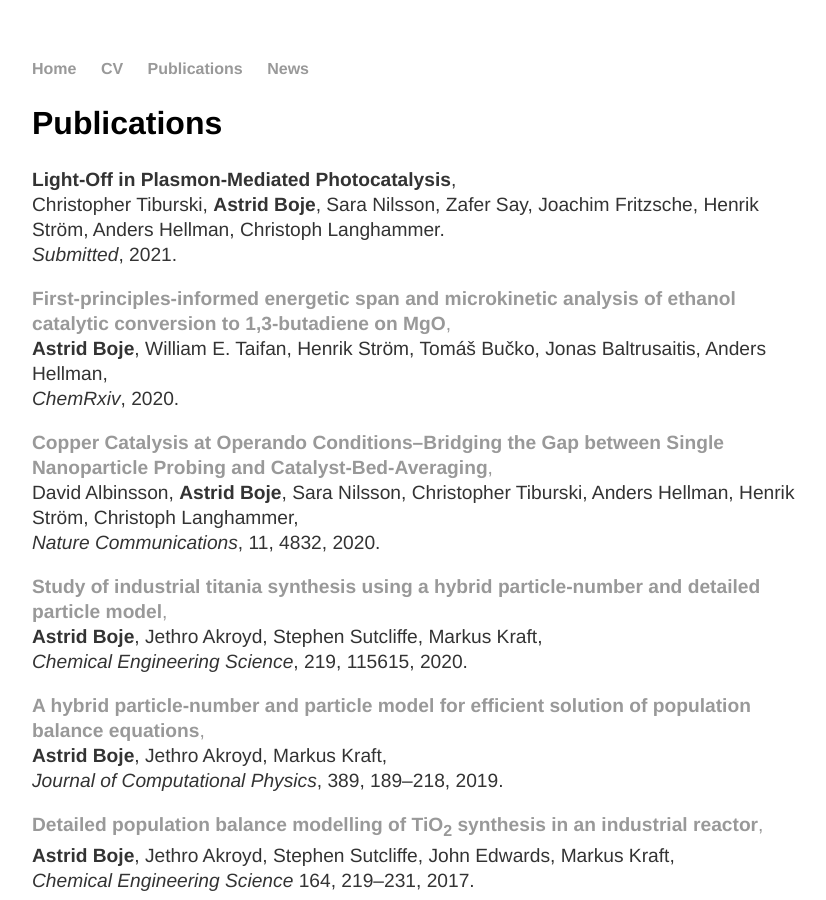
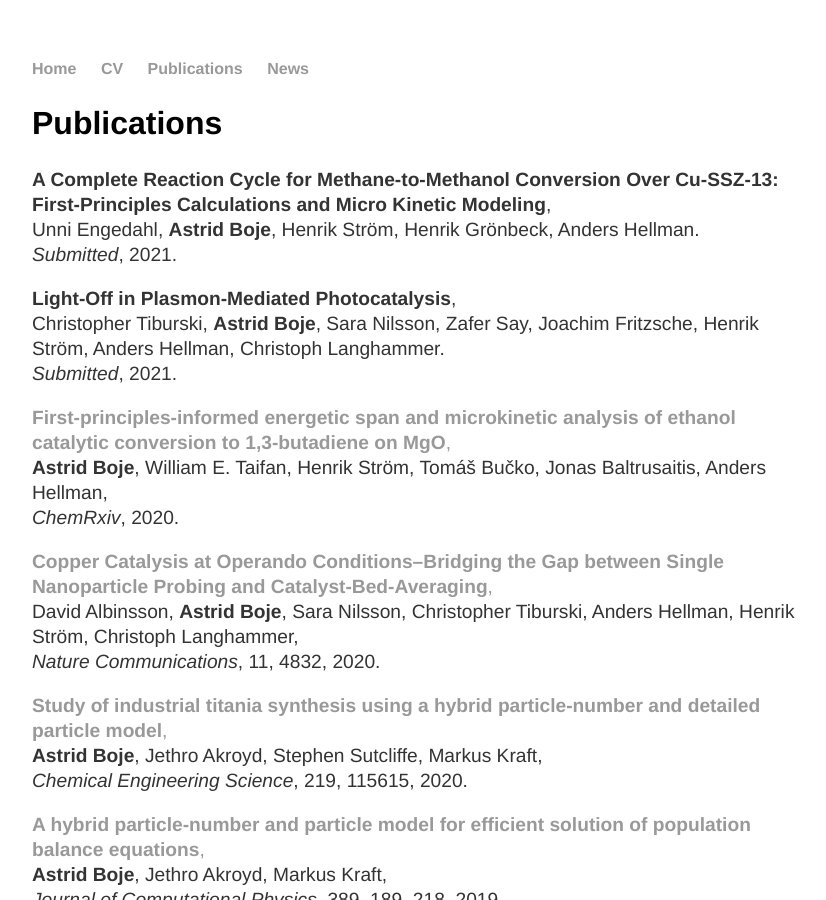
Before and after one commit to aab64/aab64.github.io, a Jekyll site: the page built from publications/index.html, in a window 1280 px wide and 900 px high. Shown: the whole window, without its empty margins (224-1050 px from the left). Built offline with Jekyll 4.4.1, drawn with Linux system fonts in a browser that asks for light colours.

Commit message:
Added DMTM manuscript

```diff
--- a/publications/index.html
+++ b/publications/index.html
@@ -7,6 +7,14 @@ title: Astrid Boje | Publications
 </div>
 
 <div class="post-content">
+	<p>
+		<strong>A Complete Reaction Cycle for Methane-to-Methanol Conversion Over Cu-SSZ-13: First-Principles Calculations and Micro Kinetic Modeling</strong>,
+		<br/>
+		Unni Engedahl, <strong>Astrid Boje</strong>, Henrik Str&ouml;m, Henrik Gr&ouml;nbeck, Anders Hellman.
+		<br/>
+		<em>Submitted</em>,
+		2021.
+	</p>
 	<p>
 		<strong>Light-Off in Plasmon-Mediated Photocatalysis</strong>,
 		<br/>
```
